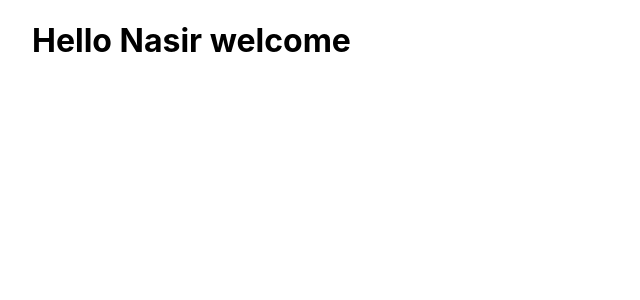
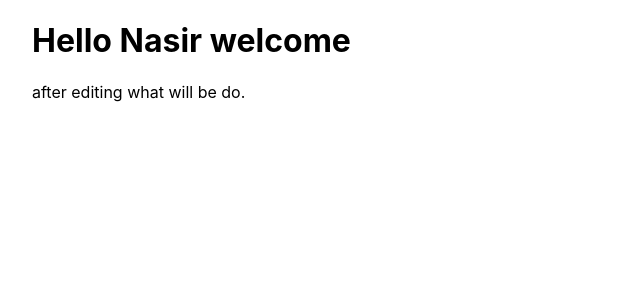
Before and after one commit to NasirMuh/Advice, a Next.js app: page / in a window 1280 px wide. Shown: the top 300 px of the page, without its empty margins (0-640 px from the left). Built offline with nearby package versions, Linux system fonts and the light colour scheme.

Commit message:
second commit

```diff
--- a/pages/index.js
+++ b/pages/index.js
@@ -12,6 +12,7 @@ export default function Home() {
       </Head>
 
       <h1>Hello Nasir welcome</h1>
+      <p>after editing what will be do.</p>
     </div>
   )
 }
```
